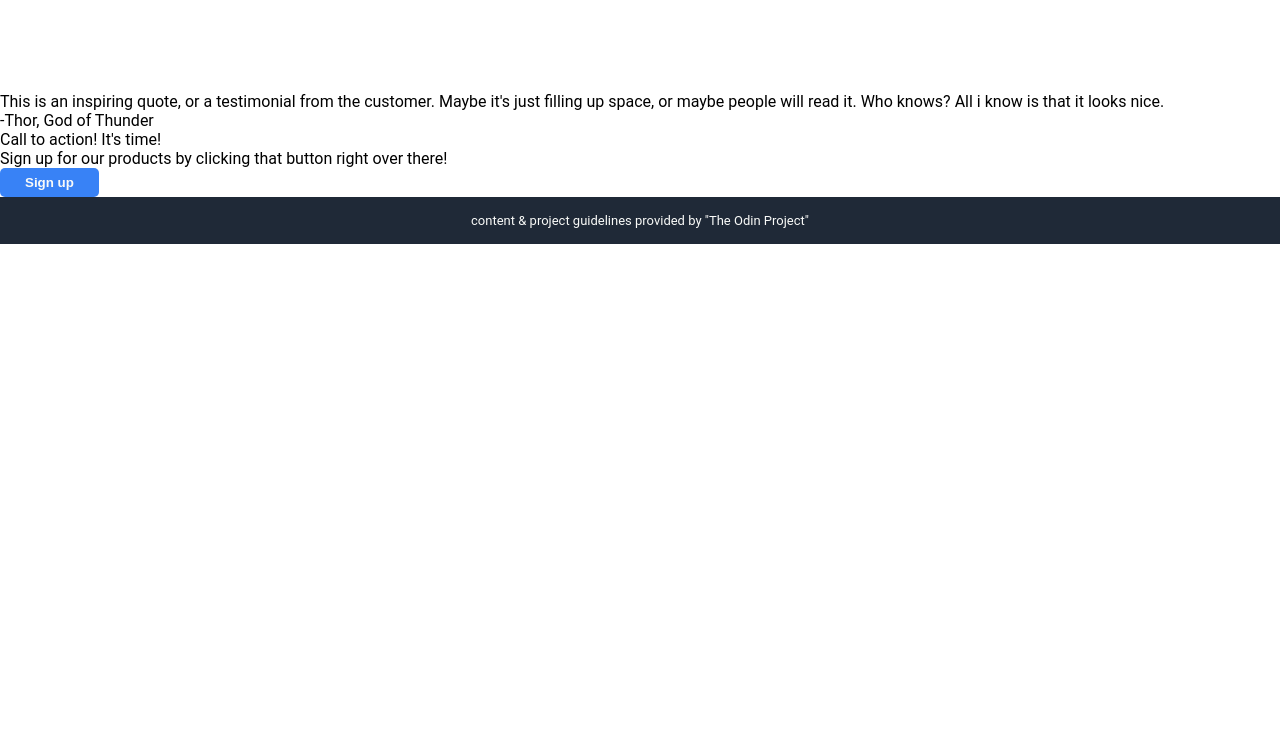
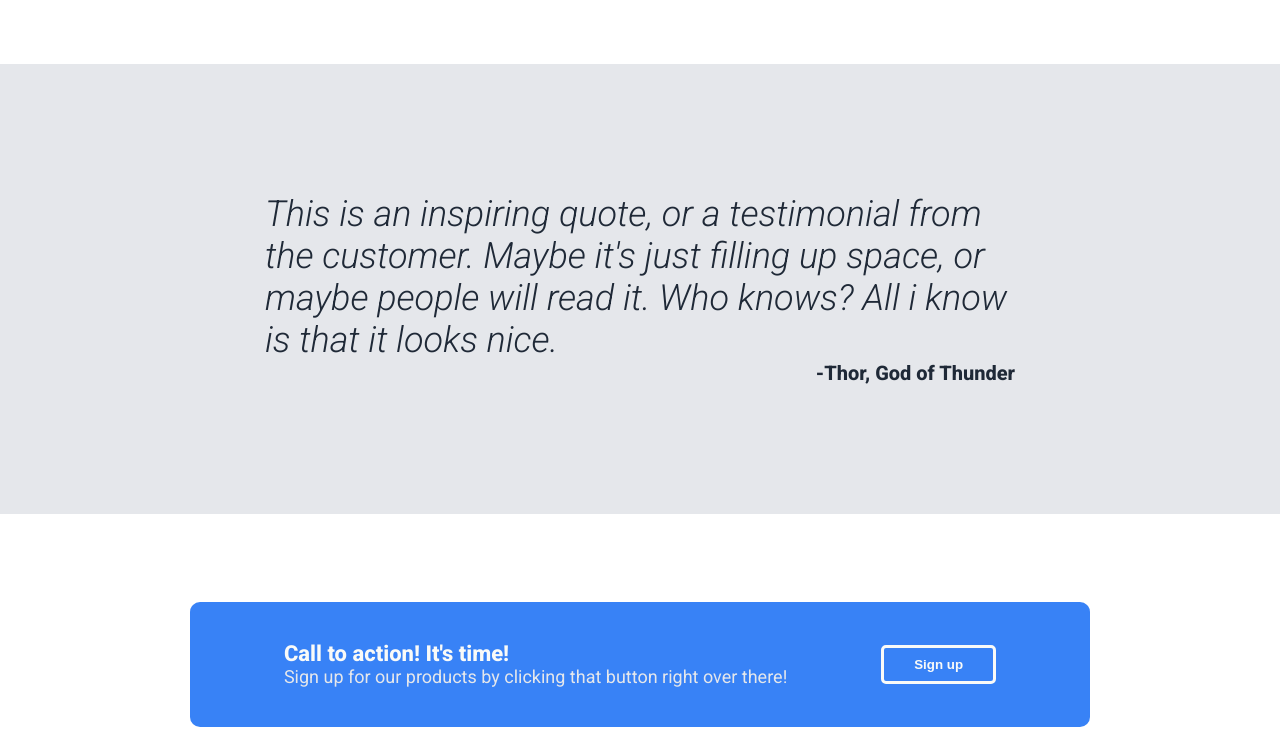
Before and after one commit to Swillery/landing_page, a plain HTML site: page index.html in a window 1280 px wide. Shown: the part 918-1660 px from the top of the page. Before the commit the page ends 1162 px from the top, so only its background shows below. Drawn offline with Linux system fonts and the light colour scheme.

Commit message:
Add: quote and c2a section & minor css tweaks

```diff
--- a/index.html
+++ b/index.html
@@ -1,6 +1,9 @@
 <!DOCTYPE html>
 <html lang="en">
 <head>
+    <style>
+    @import url('https://fonts.googleapis.com/css2?family=Roboto:ital,wght@0,100..900;1,100..900&display=swap');
+    </style>
     <meta charset="UTF-8">
     <meta name="viewport" content="width=device-width, initial-scale=1.0">
     <link rel="stylesheet" href="/style.css">
@@ -28,7 +31,7 @@
                 This website is awesome</div>
             <div class="minor">
                 This website has some subtext that goes under the main title. It is smaller and the color is lower contrast.</div>
-            <button>Sign up</button>
+            <button class="button1">Sign up</button>
         </div>
         <div class="placeholder">
             this is a placeholder for an image</div>
@@ -57,18 +60,21 @@
         </div>
     </div>
 
-    <div class="quote">
+    <div class="quotebox">
         <div class="textbox">
-            <div>This is an inspiring quote, or a testimonial from the customer. Maybe it's just filling up space, or maybe people will read it. Who knows? All i know is that it looks nice.</div>
-            <div>-Thor, God of Thunder</div>
+            <div class="quote">This is an inspiring quote, or a testimonial from the customer. Maybe it's just filling up space, or maybe people will read it. Who knows? All i know is that it looks nice.</div>
+            <div class="thor">-Thor, God of Thunder</div>
         </div>
     </div>
 
     <div class="bottom">
         <div class="c2a">
-            Call to action! It's time!</div>
-        <div>Sign up for our products by clicking that button right over there!</div>
-        <button>Sign up</button>
+            <div class="c2atext">
+                <div>Call to action! It's time!</div>
+                <div class="minor">Sign up for our products by clicking that button right over there!</div>
+            </div>
+            <button class="button2">Sign up</button>
+        </div>
     </div>
 
     <div class="footer">
--- a/style.css
+++ b/style.css
@@ -1,7 +1,7 @@
 body {
     height: 100vh;
     margin: 0;
-    font-family: Roboto, sans-serif;
+    font-family: "Roboto", sans-serif;
     display: flex;
     flex-direction: column;
 }
@@ -10,9 +10,11 @@ body {
     display: flex;
     justify-content: space-between;
     padding: 16px;
+    align-items: center;
     background-color: #1f2937;
     color: #F9FAF8;
     flex-shrink: 0;
+    min-height: 50px;
 }
 
 ul {
@@ -35,6 +37,7 @@ ul {
 .right-links, .minor {
     font-size: 18px;
     color: #E5E7EB;
+    font-weight: 400;
 }
 
 .footer {
@@ -50,15 +53,15 @@ ul {
     align-items: center;
     gap: 48px;
     flex: 1;
-    min-height: 500px;
+    min-height: 450px;
 }
 
 .topleft {
     display: flex;
     flex-wrap: wrap;
     height: 200px;
-    width: 400px;
-    gap: 5px;
+    width: 425px;
+    gap: 10px;
     flex-shrink: 0;
 }
 
@@ -82,9 +85,9 @@ ul {
     flex-shrink: 0;
 }
 
-button {
+.button1 {
     background-color: #3882f6;
-    padding: 7px 25px;
+    padding: 9px 30px;
     color: #F9FAF8;
     border-radius: 5px;
     border: none;
@@ -134,3 +137,66 @@ button {
     width: 150px;
     height: 150px;
 }
+
+.quotebox {
+    display: flex;
+    background-color: #E5E7EB;
+    min-height: 450px;
+    align-items: center;
+    justify-content: center;
+}
+
+.textbox {
+    width: 750px;
+    display: flex;
+    flex-direction: column;
+    align-items: end;
+    justify-content: center;
+}
+
+.quote {
+    font-size: 36px;
+    font-style: italic;
+    color: #1f2937;
+    font-weight: 300;
+}
+
+.thor {
+    color: #1f2937;
+    font-weight: 800;
+    font-size: 20px;
+}
+
+.bottom {
+    display: flex;
+    justify-content: center;
+    align-items: center;
+    min-height: 300px;
+}
+
+.c2a {
+    display: flex;
+    align-items: center;
+    justify-content: space-evenly;
+    width: 900px;
+    height: 125px;
+    border-radius: 10px;
+    background-color: #3882f6;
+}
+
+.c2atext {
+    font-weight: 800;
+    font-size: 22px;
+    color: #F9FAF8;
+}
+
+.button2 {
+    background-color: #3882f6;
+    padding: 9px 30px;
+    color: #F9FAF8;
+    border-radius: 5px;
+    border: #F9FAF8;
+    border-style: solid;
+    border-width: 3px;
+    font-weight: 600;
+}
```
